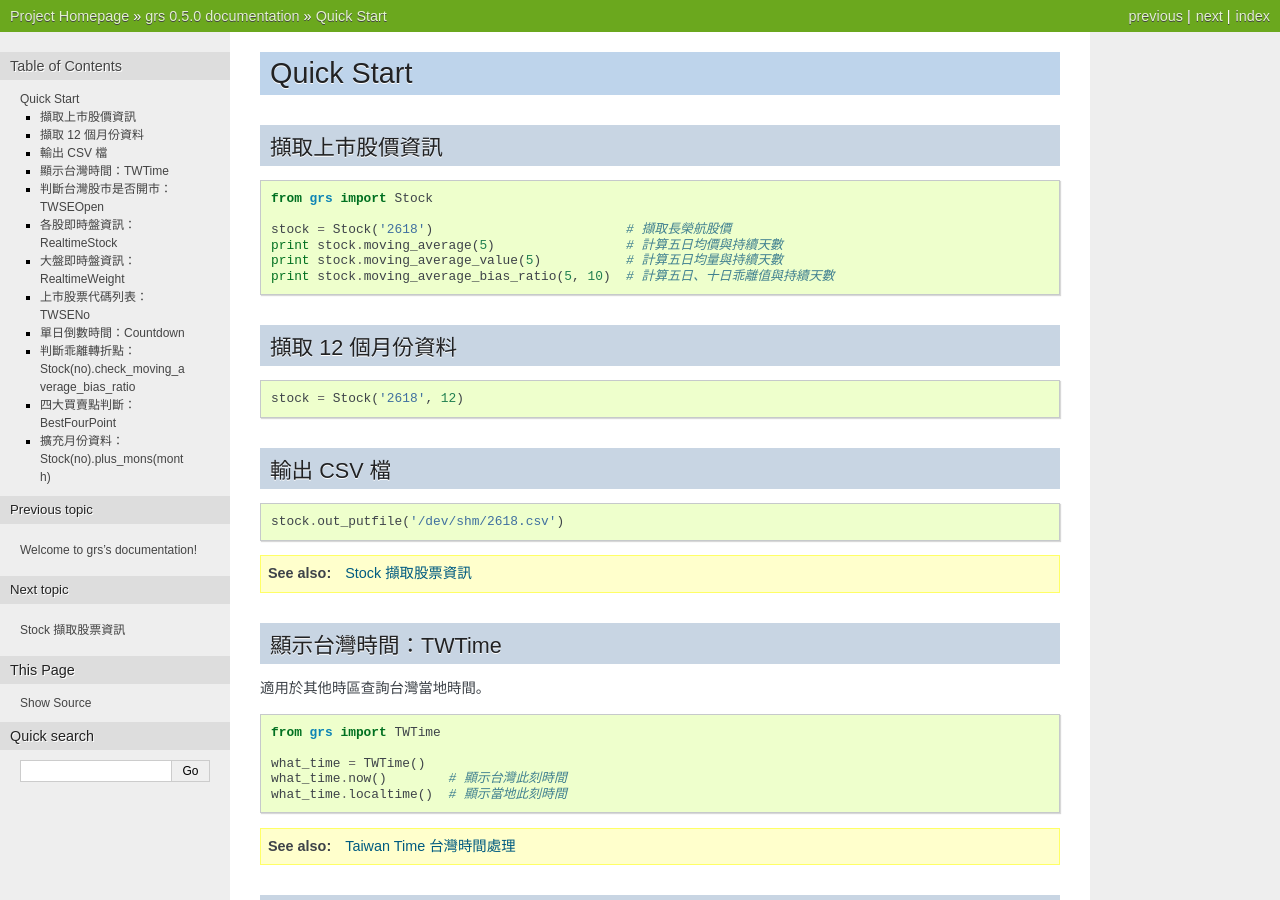
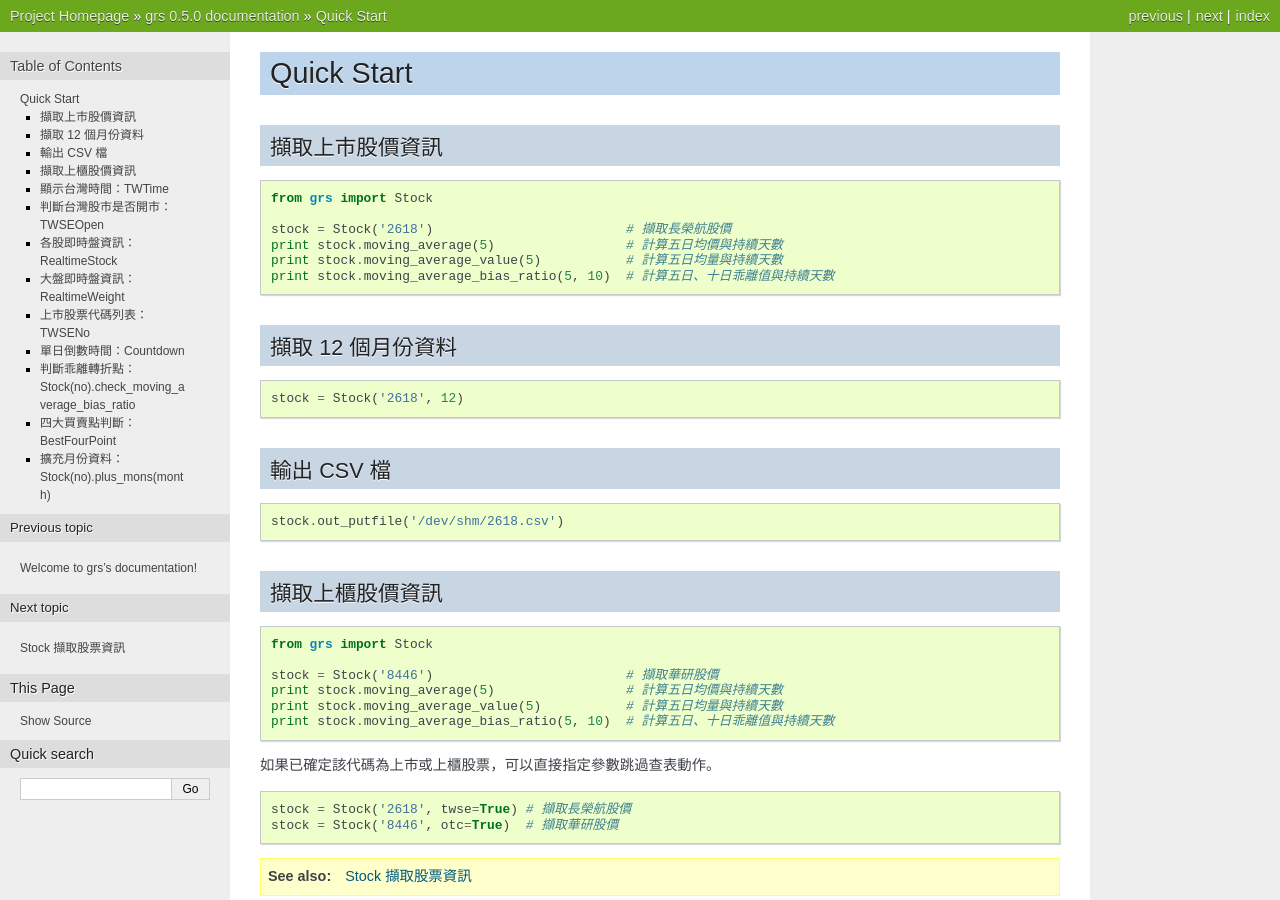
Before and after one commit to toomore/grs, a Sphinx documentation site: the page built from docs/source/quick-start.rst, in a window 1280 px wide and 900 px high. Built offline with Sphinx 7.4.7, drawn with Linux system fonts in a browser that asks for light colours; formulas are drawn with MathJax 3.

Commit message:
Update quick start docs.

```diff
--- a/docs/source/quick-start.rst
+++ b/docs/source/quick-start.rst
@@ -22,7 +22,6 @@ Quick Start
 
     stock = Stock('2618', 12)
 
-
 輸出 CSV 檔
 -----------------------------
 
@@ -30,8 +29,26 @@ Quick Start
 
     stock.out_putfile('/dev/shm/2618.csv')
 
+擷取上櫃股價資訊
+-----------------------------
+
+::
+
+    from grs import Stock
+
+    stock = Stock('8446')                         # 擷取華研股價
+    print stock.moving_average(5)                 # 計算五日均價與持續天數
+    print stock.moving_average_value(5)           # 計算五日均量與持續天數
+    print stock.moving_average_bias_ratio(5, 10)  # 計算五日、十日乖離值與持續天數
+
+如果已確定該代碼為上市或上櫃股票，可以直接指定參數跳過查表動作。
+
+::
+
+    stock = Stock('2618', twse=True) # 擷取長榮航股價
+    stock = Stock('8446', otc=True)  # 擷取華研股價
+
 .. seealso:: :doc:`fetch_data`
-
 
 顯示台灣時間：TWTime
 -----------------------------
```
